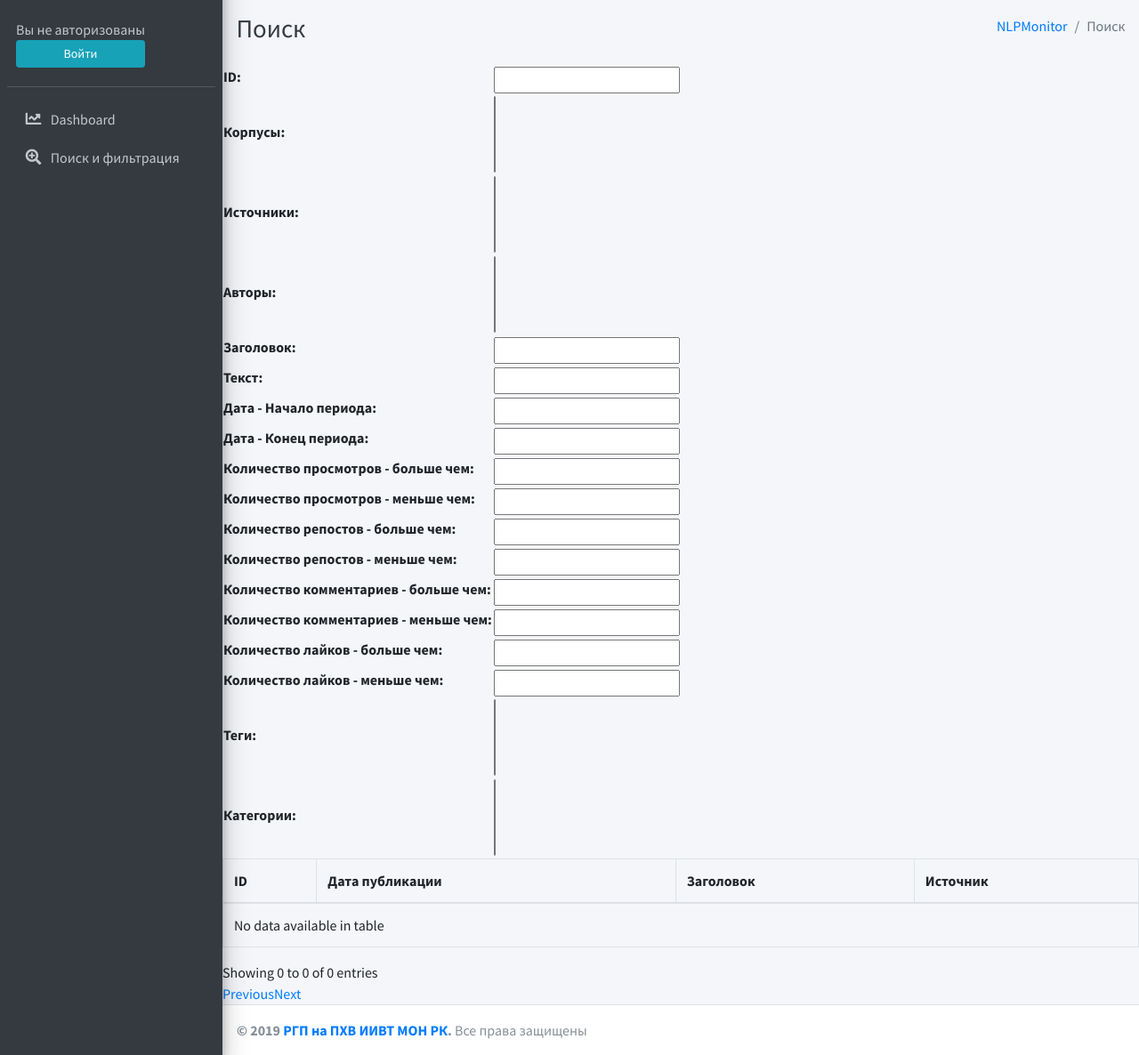
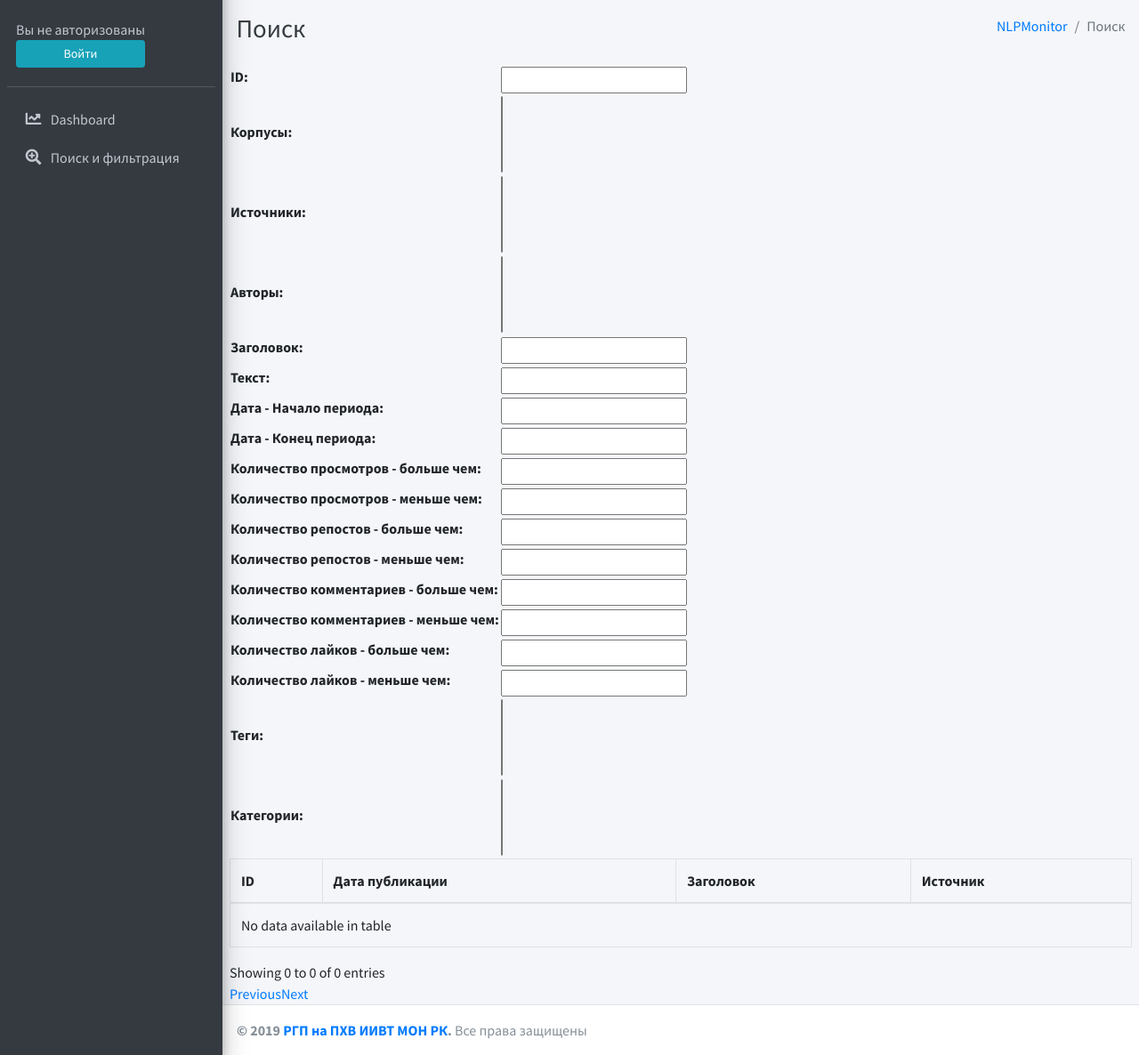
Before and after one commit to KindYAK/NLPMonitor, a Django app: page /search/ in a window 1280 px wide. Shown: the part 57-1243 px from the top of the page at 89% size. Run offline with Django 3.2, Linux system fonts and the light colour scheme; data that the repository does not hold is empty; some libraries are stand-ins or nearby versions.

Commit message:
HTML fixes

```diff
--- a/web/templates/base.html
+++ b/web/templates/base.html
@@ -15,6 +15,10 @@
     <link rel="stylesheet" href="{% static 'adminlte/dist/css/adminlte.min.css' %}">
     <!-- Google Font: Source Sans Pro -->
     <link href="https://fonts.googleapis.com/css?family=Source+Sans+Pro:300,400,400i,700" rel="stylesheet">
+    <!-- Font Awesome -->
+    <link rel="stylesheet" href="https://use.fontawesome.com/releases/v5.8.2/css/all.css" integrity="sha384-oS3vJWv+0UjzBfQzYUhtDYW+Pj2yciDJxpsK1OYPAYjqT085Qq/1cq5FLXAZQ7Ay" crossorigin="anonymous">
+    <!-- Ionicons -->
+    <link rel="stylesheet" href="https://code.ionicframework.com/ionicons/2.0.1/css/ionicons.min.css">
     {% block head %}{% endblock %}
 </head>
 
@@ -138,7 +142,9 @@
         <!-- /.content-header -->
 
         <!-- Main content -->
-        {% block content %}{% endblock %}
+        <div class="content">
+            {% block content %}{% endblock %}
+        </div>
         <!-- /.content -->
     </div>
     <!-- /.content-wrapper -->
--- a/web/templates/mainapp/index.html
+++ b/web/templates/mainapp/index.html
@@ -8,14 +8,12 @@
 {% endblock %}
 
 {% block content %}
-    <div class="content">
     <div class="container-fluid">
         <div class="row">
             <div class="col-lg-10 offset-lg-1">
                 <div class="card">
                     <div class="card-body">
                         <h5 class="card-title">Главная</h5>
-
                         <p class="card-text">
                             Проект финансируется ПЦФ BR05236839 МОН РК
                         </p>
@@ -28,5 +26,4 @@
         </div>
         <!-- /.row -->
     </div><!-- /.container-fluid -->
-    </div>
 {% endblock %}
--- a/web/templates/mainapp/search.html
+++ b/web/templates/mainapp/search.html
@@ -6,7 +6,7 @@
 {% block heading %}Поиск{% endblock %}
 
 {% block head %}
-    <link rel="stylesheet" href="{% static 'adminlte/plugins/datatables/dataTables.bootstrap4.css' %}s">
+    <link rel="stylesheet" href="{% static 'adminlte/plugins/datatables/dataTables.bootstrap4.css' %}">
 {% endblock %}
 
 {% block bc %}
```
Lines whose indentation alone changed are shown as unchanged.
